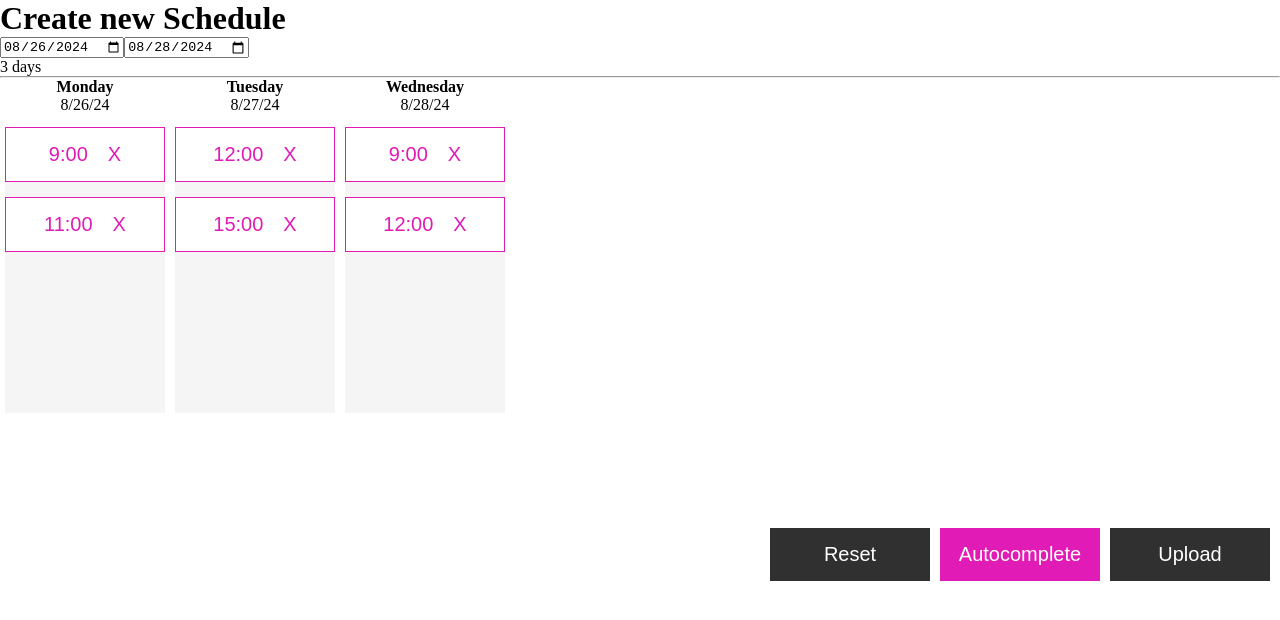
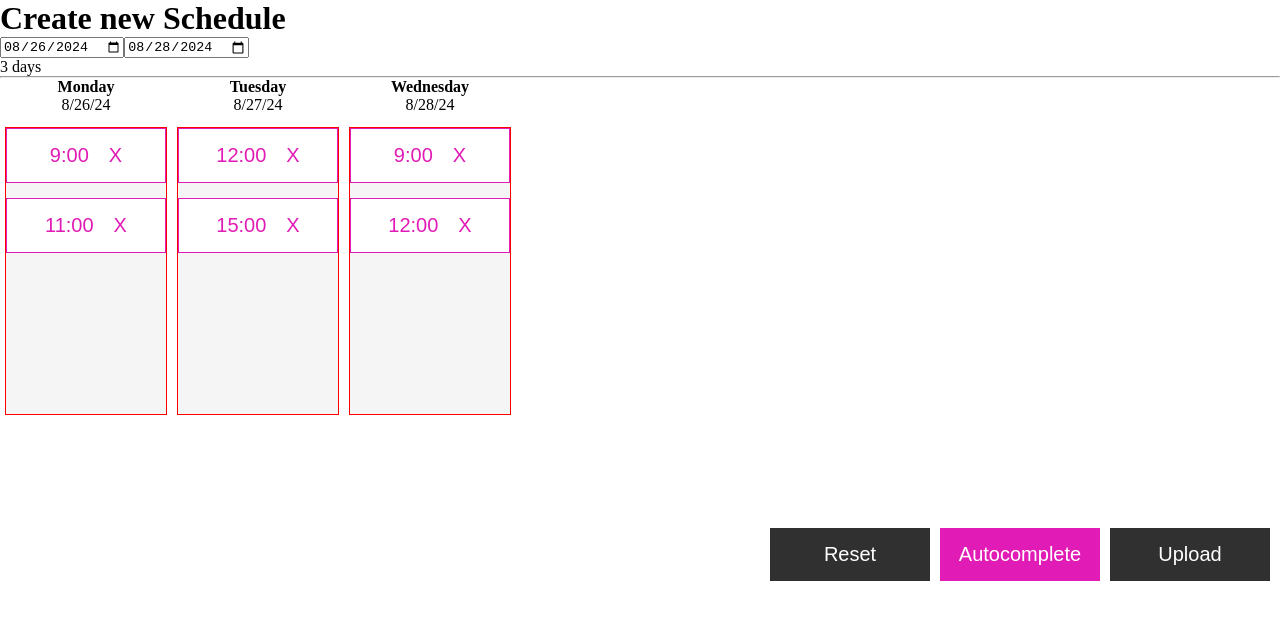
Before and after one commit to tanyo76/schedule-tool, a React (Create React App) app: page / in a window 1280 px wide. Shown: the top 620 px of the page. Built offline with nearby package versions, Linux system fonts and the light colour scheme.

Commit message:
Add time functionality

```diff
--- a/src/components/containers/DatesContainer.tsx
+++ b/src/components/containers/DatesContainer.tsx
@@ -1,11 +1,26 @@
+import { useState } from "react";
 import { DateType } from "../../types/date.types";
 
 type DatesContainerProps = {
   dates: DateType[];
   deleteHandler: Function;
+  addTimeHandler: Function;
 };
 
-const DatesContainer = ({ dates, deleteHandler }: DatesContainerProps) => {
+const DatesContainer = ({
+  dates,
+  deleteHandler,
+  addTimeHandler,
+}: DatesContainerProps) => {
+  const [isAddPlaceholderVisible, setIsAddPlaceholderVisible] = useState({
+    dateId: 0,
+    isVisible: false,
+  });
+
+  const addTimePlaceholder = (dateId: number, isVisible: boolean) => {
+    setIsAddPlaceholderVisible({ dateId, isVisible });
+  };
+
   return (
     <div style={{ height: "450px", display: "flex", overflow: "auto" }}>
       {dates &&
@@ -43,7 +58,11 @@ const DatesContainer = ({ dates, deleteHandler }: DatesContainerProps) => {
                   margin: "5px 5px",
                   display: "flex",
                   flexDirection: "column",
+                  border: "1px solid red",
                 }}
+                id="timeslotsContainer"
+                onMouseEnter={() => addTimePlaceholder(date.id, true)}
+                onMouseLeave={() => addTimePlaceholder(date.id, false)}
               >
                 {date.timeSlots.map((timeSlot) => (
                   <button
@@ -67,6 +86,10 @@ const DatesContainer = ({ dates, deleteHandler }: DatesContainerProps) => {
                     </span>
                   </button>
                 ))}
+                {isAddPlaceholderVisible.dateId == date.id &&
+                  isAddPlaceholderVisible.isVisible && (
+                    <button onClick={() => addTimeHandler(date.id)}>+</button>
+                  )}
               </div>
             </div>
           );
--- a/src/pages/schedule-page/SchedulePage.tsx
+++ b/src/pages/schedule-page/SchedulePage.tsx
@@ -83,6 +83,24 @@ const SchedulePage = () => {
     );
   };
 
+  const addTime = (dateId: number) => {
+    setAllDates((prevState) =>
+      prevState.map((date) => {
+        if (date.id == dateId) {
+          return {
+            ...date,
+            timeSlots: [
+              ...date.timeSlots,
+              { id: date.timeSlots.length, time: "9:00" },
+            ],
+          };
+        }
+
+        return date;
+      })
+    );
+  };
+
   let isResetButtonDisabled = allDates.some((date) => date.timeSlots.length);
 
   let isUploadButtonDisabled = allDates.every(
@@ -114,6 +132,7 @@ const SchedulePage = () => {
       <DatesContainer
         dates={allDates}
         deleteHandler={removeTimeSlotHandler}
+        addTimeHandler={addTime}
       ></DatesContainer>
 
       <ActionButtonsContainer>
```
